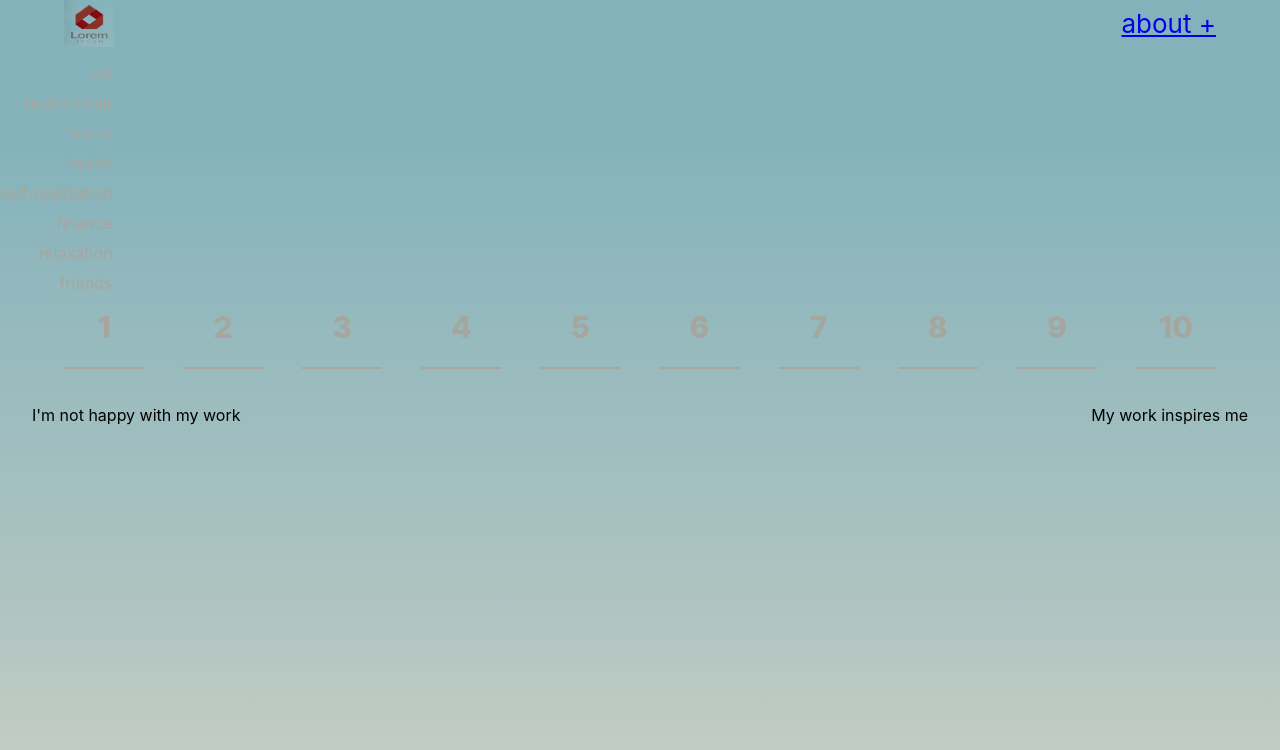
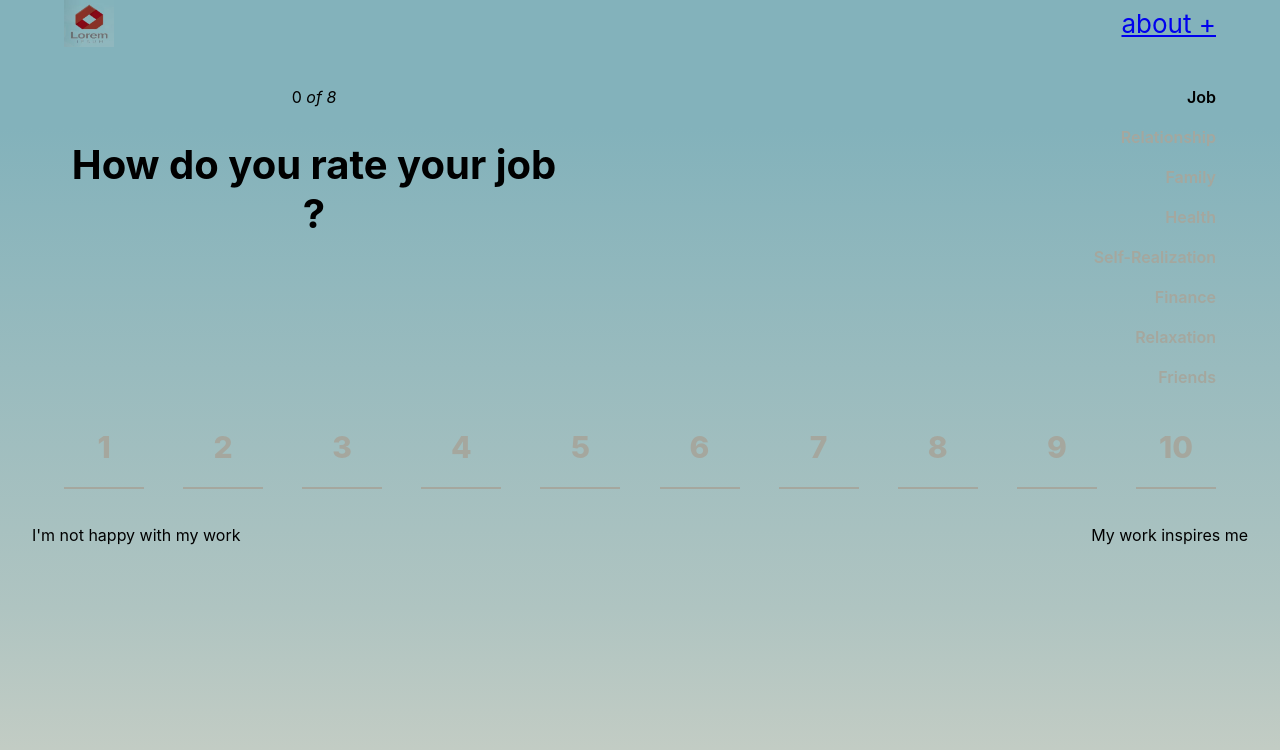
Before and after one commit to DEVELOPER-IN-PROGRESS/react-ratings, a React (Create React App) app: page / in a window 1280 px wide. Shown: the top 750 px of the page. Built offline with nearby package versions, Linux system fonts and the light colour scheme.

Commit message:
queestions slide functionality

```diff
--- a/src/App.css
+++ b/src/App.css
@@ -2,6 +2,15 @@
   text-align: center;
 }
 
+
+.App__content{
+  display: flex;
+  justify-content: space-between;
+  margin: 0 auto;
+  width: 90vw;
+  margin-top: 40px;
+  align-items: flex-start;
+}
 .App-bg{
   position:absolute;
   top: 30%;
--- a/src/App.js
+++ b/src/App.js
@@ -1,25 +1,44 @@
 import './App.css';
 import logo from './assets/lor.jpg';
+import React from 'react';
+import { useState } from 'react';
 
 import Scale from './components/scale/scale.componet';
 import Popup from './components/popup/popup.component';
 import Sidebar from './components/sidebar/sidebar.component';
+import Qns from './components/question/question.components';
+
+export const  UserContext = React.createContext({});
 
 function App() {
 
   const showModal = () => document.getElementById('aboutPopup').style.display = 'block'
 
+ // const [rating , setRating] = useState([]);
+
+  //const [tag ,setTag] = useState('job');
+
+  const [index, setIndex] = useState(0);
+
   const scale = [1,2,3,4,5,6,7,8,9,10]
   return (
+    <UserContext.Provider value={{index,setIndex}}>
     <div className="App">
       <Popup />
       <header className="App-header">
         <img src={logo} alt="logo" width={50} />
         <a href='#' onClick={showModal}>about +</a>
       </header>
-      <Sidebar/>
+      <div className='App__content'>
+      {/* <UserContext.Consumer> */}
+         <Qns  index={index} />
+        <Sidebar/>
+      {/* </UserContext.Consumer> */}
+      </div>
+
       <Scale scale={scale}/>
     </div>
+    </UserContext.Provider>
   );
 }
 
--- a/src/components/question/question.components.jsx
+++ b/src/components/question/question.components.jsx
@@ -1,9 +1,16 @@
-import styles from './result.style.css'
+import React  from 'react';
 
-const Results = () =>{
-    return (<div className='App__content'>
-        Result
+import  './question.style.css'
+import qn from '../../questions.json'
+
+const Qns = (props) =>{
+
+ // const index = useContext(UserContext)
+
+    return (<div className='App__question-wrapper'>
+        <p className='App__question-num'><span>{props.index}</span> <i>of 8</i> </p>
+        <h2 className='App__question'>{qn.questions.job[props.index]}</h2>
     </div>)
 }
 
-export default Results ;
+export default Qns ;
--- /dev/null
+++ b/src/components/question/question.style.css
@@ -0,0 +1,14 @@
+.App__question-wrapper{
+    width: 500px;
+}
+
+.App__question{
+  display: inline-block;
+  font-size: 40px;
+}
+
+.App__question-num{
+    width: 80px;
+    margin: 0px;
+    display: inline-block;
+}
--- a/src/components/scale/scale.componet.jsx
+++ b/src/components/scale/scale.componet.jsx
@@ -1,13 +1,13 @@
 import React from "react";
-import { useState ,createContext , useContext } from "react";
+import { useState , useContext } from "react";
+import { UserContext } from "../../App";
 
-import style from './scale.css'
-
-
-
-
+import  './scale.css'
 
 const Scale = (props) => {
+
+ const {index, setIndex} = useContext(UserContext);
+
     const Numbers = (nums) => {
         return nums.map((el)=>
               <li onClick={storeRating} className="App__ratings-li" key={el.toString()}>
@@ -21,9 +21,7 @@ const Scale = (props) => {
         rating.push(count)
         setRating(rating);
 
-        if(rating.length ==8)
-        console.log(rating) ;
-
+        setIndex(index+1);
     }
 
    const [rating , setRating] = useState([]);
--- a/src/components/sidebar/sidebar.component.jsx
+++ b/src/components/sidebar/sidebar.component.jsx
@@ -1,15 +1,30 @@
+import { useEffect } from 'react';
+
 import style from './sidebar.styles.css'
 
 const Sidebar = () =>{
+
+    useEffect( ()=>{
+        document.getElementsByClassName('App__sidebar-p')[0].style.color = 'black'
+    },[]) ;
+
     const categories = ["job","relationship","family","health","self-realization","finance","relaxation","friends"];
+
+    const changeTab = (el) => {
+        let p = document.querySelectorAll('.App__sidebar-p')
+        p.forEach((p) =>
+            p.style.color = '#a5a79e'
+        )
+        el.target.style.color ='black'
+    }
 
     return(
         <div className="App__sidebar">
             <ul className="App__sidebar-ul">
                 {
                     categories.map( (el,id) =>{
-                        return (<li key={`side${id}`}>
-                          <p className="App__sidebar-p">{el}</p>
+                        return (<li onClick={changeTab} key={`side${id}`}>
+                          <p  className="App__sidebar-p">{el}</p>
                         </li>)
                     })
                 }
--- a/src/components/sidebar/sidebar.styles.css
+++ b/src/components/sidebar/sidebar.styles.css
@@ -1,11 +1,11 @@
 .App__sidebar-p{
-    font-weight: 400;
+    font-weight: 600;
  color: #a5a79e;
+ line-height: 20px;
+ margin: 0px;
+ text-transform: capitalize;
 }
 
-.App__sidebar-p:hover{
-    color:black;
-}
 .App__sidebar-ul{
     list-style-type: none;
     display: flex;
@@ -13,10 +13,11 @@
     justify-content: center;
     padding: 0px;
     margin: 0px;
-    width: fit-content;
+    width: 150px;
 }
 
 .App__sidebar-ul >li {
-    height: 30px;
+    height: 40px;
     text-align: end;
+    cursor: pointer;
 }
```
Also changed, not shown: src/components/question/result.style.css (deleted).
